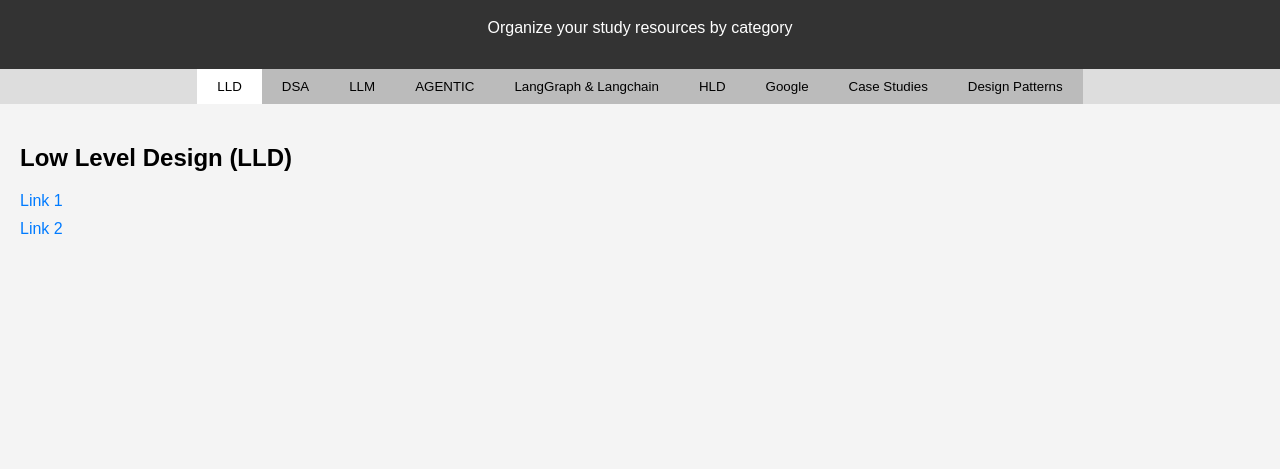
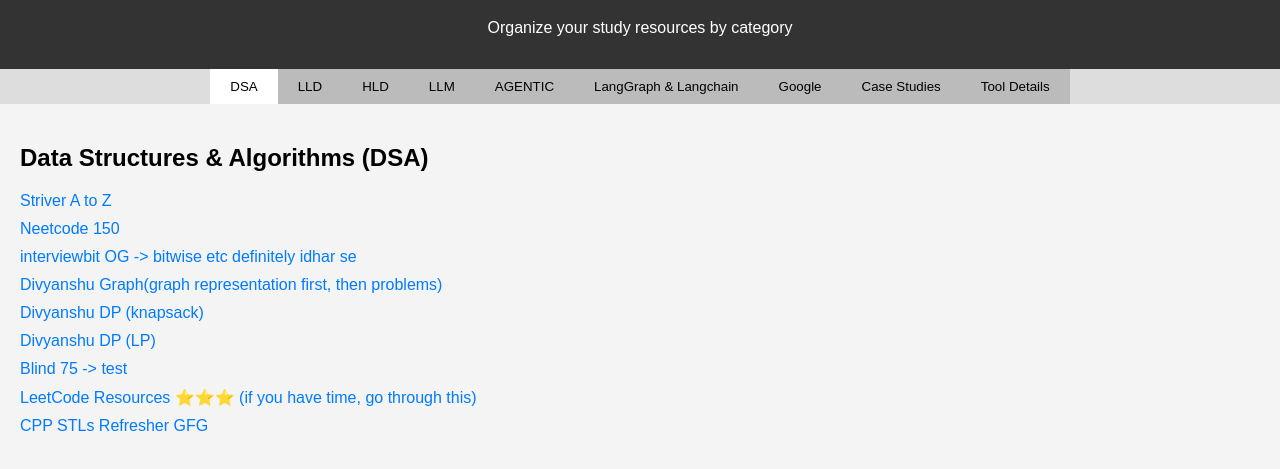
Before and after one commit to Divyanshu2411/Revision, a plain HTML site: page index.html in a window 1280 px wide. Shown: the part 77-546 px from the top of the page. Drawn offline with Linux system fonts and the light colour scheme.

Commit message:
DSA and LLD resources

```diff
--- a/index.html
+++ b/index.html
@@ -24,25 +24,27 @@
         <p>Organize your study resources by category</p>
     </header>
     <div class="tabs">
-        <button class="tab-button active" onclick="openTab('lld')">LLD</button>
-        <button class="tab-button" onclick="openTab('dsa')">DSA</button>
+        <button class="tab-button active" onclick="openTab('dsa')">DSA</button>
+        <button class="tab-button" onclick="openTab('lld')">LLD</button>
+        <button class="tab-button" onclick="openTab('hld')">HLD</button>
         <button class="tab-button" onclick="openTab('llm')">LLM</button>
         <button class="tab-button" onclick="openTab('agentic')">AGENTIC</button>
         <button class="tab-button" onclick="openTab('langgraph')">LangGraph & Langchain</button>
-        <button class="tab-button" onclick="openTab('hld')">HLD</button>
         <button class="tab-button" onclick="openTab('google')">Google</button>
         <button class="tab-button" onclick="openTab('case-studies')">Case Studies</button>
-        <button class="tab-button" onclick="openTab('design-patterns')">Design Patterns</button>
+        <button class="tab-button" onclick="openTab('Tool Details')">Tool Details</button>
     </div>
-    <div id="lld" class="tab-content active">
+    <div id="lld" class="tab-content">
         <h2>Low Level Design (LLD)</h2>
         <ul>
-            <li><a href="#">Link 1</a></li>
-            <li><a href="#">Link 2</a></li>
+            <li><a href="https://codewitharyan.com/system-design/low-level-design"> OP Resource - Aryan Verma</a></li>
+            <li><a href="https://nailyourinterview.org/interview-resources/low-level-design/solid-principles/single-responsibility">Nail Your Interview -> SOLID and LLD basics</a></li>
+            <li><a href="https://refactoring.guru/design-patterns">Refactoring Guru (not good for interviews, OP to learn)</a></li>
+            <li><a href="https://layrs.me/practice/lld">LLD Practice Questions (with gemini as interviewer)</a></li>
             <!-- Add more links here -->
         </ul>
     </div>
-    <div id="dsa" class="tab-content">
+    <div id="dsa" class="tab-content active">
         <h2>Data Structures & Algorithms (DSA)</h2>
         <ul>
             <li><a href="https://takeuforward.org/dsa/strivers-a2z-sheet-learn-dsa-a-to-z">Striver A to Z</a></li>
@@ -100,15 +102,15 @@
     <div id="case-studies" class="tab-content">
         <h2>Case Studies</h2>
         <ul>
-            <li><a href="#">Link 1</a></li>
+            <li><a href="https://gitbybit.com/">Github Free Course In depth 1</a></li>
             <li><a href="#">Link 2</a></li>
             <!-- Add more links here -->
         </ul>
     </div>
-    <div id="design-patterns" class="tab-content">
-        <h2>Design Patterns</h2>
+    <div id="tool-details" class="tab-content">
+        <h2>Tool Details</h2>
         <ul>
-            <li><a href="#">Link 1</a></li>
+            <li><a href="https://gitbybit.com/">In depth git course</a></li>
             <li><a href="#">Link 2</a></li>
             <!-- Add more links here -->
         </ul>
```
